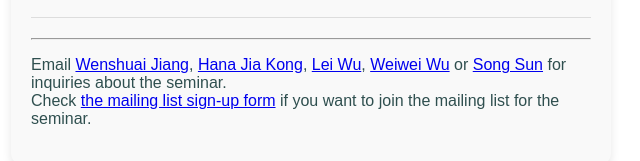
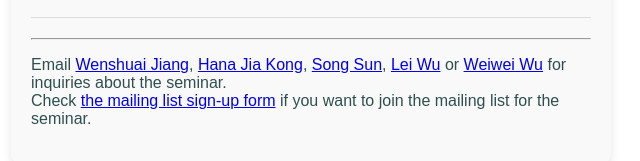
Before and after one commit to ZIPS-GT/ZIPS-GT.github.io, a plain HTML site: page index.html in a window 1280 px wide. Shown: the part 2445-2606 px from the top of the page, 329-969 px from the left. Drawn offline with Linux system fonts and the light colour scheme.

Commit message:
Update index.html

```diff
--- a/index.html
+++ b/index.html
@@ -194,9 +194,10 @@
 <p>
 Email <a href="mailto:wsjiang@zju.edu.cn">Wenshuai Jiang</a>,
 <a href="mailto:hjkong@zju.edu.cn">Hana Jia Kong</a>,
-<a href="mailto:leiwu23@zju.edu.cn">Lei Wu</a>,
-<a href="mailto:wwwu9693@zju.edu.cn">Weiwei Wu</a> or
-<a href="songsun@zju.edu.cn">Song Sun</a> for inquiries about the seminar.
+<a href="songsun@zju.edu.cn">Song Sun</a>,
+<a href="mailto:leiwu23@zju.edu.cn">Lei Wu</a> or
+<a href="mailto:wwwu9693@zju.edu.cn">Weiwei Wu</a>
+ for inquiries about the seminar.
 <br>
 Check <a href="https://forms.office.com/r/7qXLDwHF3L">the mailing list sign-up form</a> if you want to join the mailing list for the seminar.
 </p>
```
